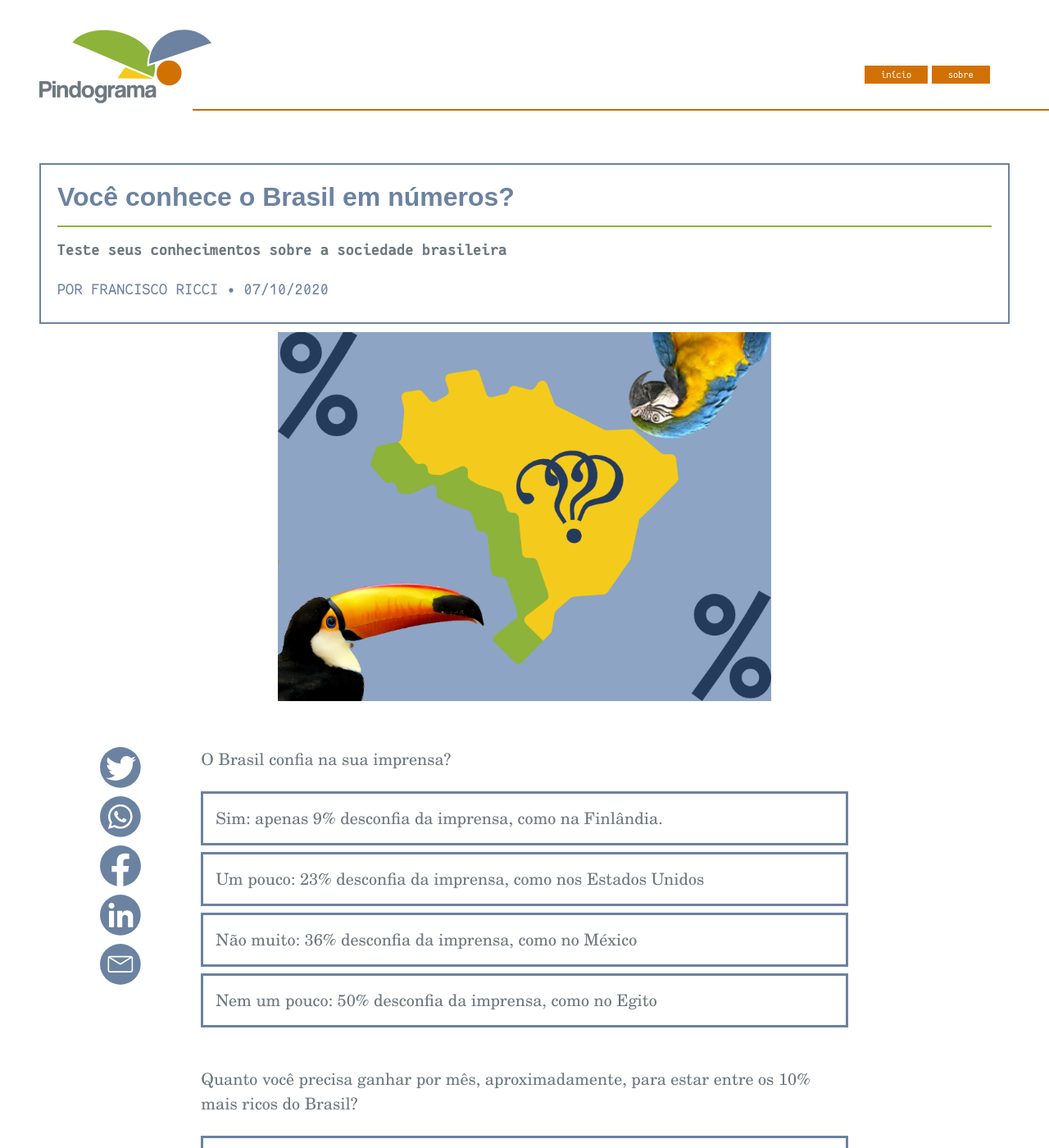
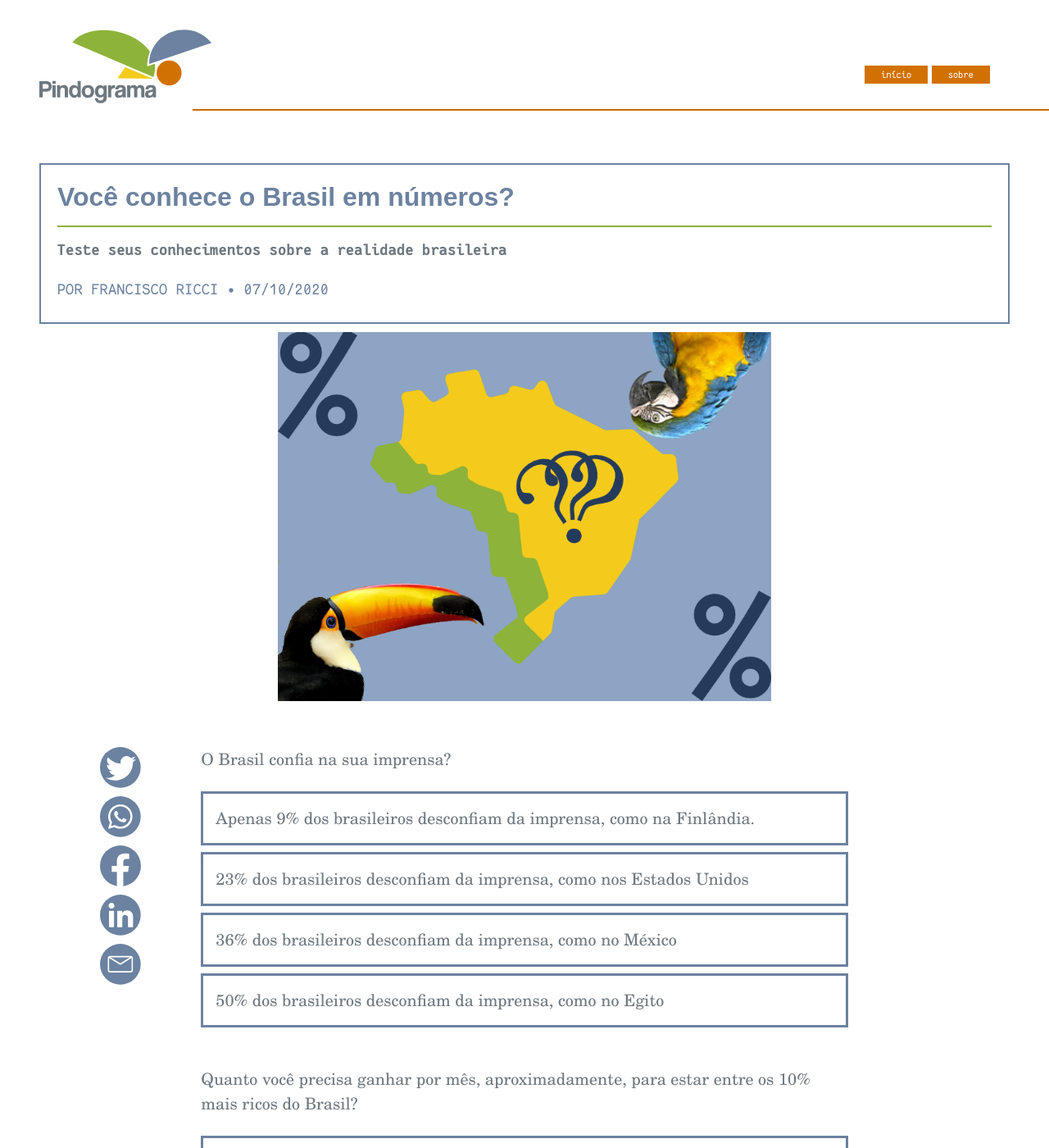
Before and after one commit to pindograma/pindograma.github.io, a Jekyll site: the page built from _posts/2020-10-07-quiz.html, in a window 1280 px wide and 1400 px high. Shown: the whole window at 82% size. Built offline with Jekyll 4.4.1, drawn with Linux system fonts in a browser that asks for light colours; some of the changed text lies outside the part shown.

Commit message:
content: fix errors on the quiz

```diff
--- a/_layouts/default.html
+++ b/_layouts/default.html
@@ -36,7 +36,7 @@
     {% seo %}
 
     {% if page.quiz == true %}
-      <link rel="stylesheet" href="/assets/css/newsquiz.css" />
+      <link rel="stylesheet" href="/assets/css/newsquiz.css?v=1" />
       <script src="https://ajax.googleapis.com/ajax/libs/jquery/3.5.1/jquery.min.js"></script>
       <script src="/assets/js/newsquiz.js" type="text/javascript"></script>
       <script>
--- a/_posts/2020-10-07-quiz.html
+++ b/_posts/2020-10-07-quiz.html
@@ -1,8 +1,8 @@
 ---
 layout: post
 title: "Você conhece o Brasil em números?"
-subtitle: "Teste seus conhecimentos sobre a sociedade brasileira"
-description: "Quiz"
+subtitle: "Teste seus conhecimentos sobre a realidade brasileira"
+description: "Teste seus conhecimentos sobre a realidade brasileira"
 author: franciscojricci
 image: /assets/post_images/quiz_brasil.png
 date: 2020-10-07
@@ -23,25 +23,25 @@ quiz: true
           text: 'O Brasil confia na sua imprensa?',
         },
         possible_answers: [{
-          answer: 'Sim: apenas 9% desconfia da imprensa, como na Finlândia.',
+          answer: 'Apenas 9% dos brasileiros desconfiam da imprensa, como na Finlândia.',
           correct: false,
           title: "Errado!",
-          text: 'De acordo com o <a href="http://www.worldvaluessurvey.org/WVSOnline.jsp">World Values Survey</a>, 36% não confiam na imprensa – nível similar ao do México.'
+          text: 'De acordo com o <a href="http://www.worldvaluessurvey.org/WVSOnline.jsp">World Values Survey</a>, 36% dos brasileiros não confiam na imprensa – nível similar ao do México.'
         }, {
-          answer: 'Um pouco: 23% desconfia da imprensa, como nos Estados Unidos',
+          answer: '23% dos brasileiros desconfiam da imprensa, como nos Estados Unidos',
           correct: false,
           title: "Errado!",
-          text: 'De acordo com o <a href="http://www.worldvaluessurvey.org/WVSOnline.jsp">World Values Survey</a>, 36% não confiam na imprensa – nível similar ao do México.'
+          text: 'De acordo com o <a href="http://www.worldvaluessurvey.org/WVSOnline.jsp">World Values Survey</a>, 36% dos brasileiros não confiam na imprensa – nível similar ao do México.'
         }, {
-          answer: 'Não muito: 36% desconfia da imprensa, como no México',
+          answer: '36% dos brasileiros desconfiam da imprensa, como no México',
           correct: true,
           title: "Correto!",
-          text: 'De acordo com o <a href="http://www.worldvaluessurvey.org/WVSOnline.jsp">World Values Survey</a>, 36% não confiam na imprensa – nível similar ao do México.'
+          text: 'De acordo com o <a href="http://www.worldvaluessurvey.org/WVSOnline.jsp">World Values Survey</a>, 36% dos brasileiros não confiam na imprensa – nível similar ao do México.'
         }, {
-          answer: 'Nem um pouco: 50% desconfia da imprensa, como no Egito',
+          answer: '50% dos brasileiros desconfiam da imprensa, como no Egito',
           correct: false,
           title: "Errado!",
-          text: 'De acordo com o <a href="http://www.worldvaluessurvey.org/WVSOnline.jsp">World Values Survey</a>, 36% não confiam na imprensa – nível similar ao do México.'
+          text: 'De acordo com o <a href="http://www.worldvaluessurvey.org/WVSOnline.jsp">World Values Survey</a>, 36% dos brasileiros não confiam na imprensa – nível similar ao do México.'
         }],
       }, {
         question: {
@@ -51,22 +51,22 @@ quiz: true
           answer: 'R$25.000',
           correct: false,
           title: "Errado!",
-          text: 'Em 2019, a renda média per capita dos brasileiros foi de R$1.439, <a href="https://www.ibge.gov.br/estatisticas/sociais/educacao/9171-pesquisa-nacional-por-amostra-de-domicilios-continua-mensal.html?edicao=19757&t=destaque">de acordo com o IBGE</a>. Quem recebe mais que R$5.214 está entre os 10% mais ricos. O 1% mais rico do Brasil, porém, tem um rendimento substancialmente maior: R$27.744 por mês!',
+          text: 'Em 2019, a renda média per capita dos brasileiros foi de R$1.439, <a href="https://www.ibge.gov.br/estatisticas/sociais/educacao/9171-pesquisa-nacional-por-amostra-de-domicilios-continua-mensal.html?edicao=19757&t=destaque">de acordo com o IBGE</a>. Quem recebe mais que <b>R$5.214</b> está entre os 10% mais ricos. O 1% mais rico do Brasil, porém, tem um rendimento substancialmente maior: R$27.744 por mês!',
         }, {
           answer: 'R$15.000',
           correct: false,
           title: "Errado!",
-          text: 'Em 2019, a renda média per capita dos brasileiros foi de R$1.439, <a href="https://www.ibge.gov.br/estatisticas/sociais/educacao/9171-pesquisa-nacional-por-amostra-de-domicilios-continua-mensal.html?edicao=19757&t=destaque">de acordo com o IBGE</a>. Quem recebe mais que R$5.214 está entre os 10% mais ricos. O 1% mais rico do Brasil, porém, tem um rendimento substancialmente maior: R$27.744 por mês!',
+          text: 'Em 2019, a renda média per capita dos brasileiros foi de R$1.439, <a href="https://www.ibge.gov.br/estatisticas/sociais/educacao/9171-pesquisa-nacional-por-amostra-de-domicilios-continua-mensal.html?edicao=19757&t=destaque">de acordo com o IBGE</a>. Quem recebe mais que <b>R$5.214</b> está entre os 10% mais ricos. O 1% mais rico do Brasil, porém, tem um rendimento substancialmente maior: R$27.744 por mês!',
         }, {
           answer: 'R$5.000',
           correct: true,
           title: "Correto!",
-          text: 'Em 2019, a renda média per capita dos brasileiros foi de R$1.439, <a href="https://www.ibge.gov.br/estatisticas/sociais/educacao/9171-pesquisa-nacional-por-amostra-de-domicilios-continua-mensal.html?edicao=19757&t=destaque">de acordo com o IBGE</a>. Quem recebe mais que R$5.214 está entre os 10% mais ricos. O 1% mais rico do Brasil, porém, tem um rendimento substancialmente maior: R$27.744 por mês!',
+          text: 'Em 2019, a renda média per capita dos brasileiros foi de R$1.439, <a href="https://www.ibge.gov.br/estatisticas/sociais/educacao/9171-pesquisa-nacional-por-amostra-de-domicilios-continua-mensal.html?edicao=19757&t=destaque">de acordo com o IBGE</a>. Quem recebe mais que <b>R$5.214</b> está entre os 10% mais ricos. O 1% mais rico do Brasil, porém, tem um rendimento substancialmente maior: R$27.744 por mês!',
         }, {
           answer: 'R$2.000',
           correct: false,
           title: "Errado!",
-          text: 'Em 2019, a renda média per capita dos brasileiros foi de R$1.439, <a href="https://www.ibge.gov.br/estatisticas/sociais/educacao/9171-pesquisa-nacional-por-amostra-de-domicilios-continua-mensal.html?edicao=19757&t=destaque">de acordo com o IBGE</a>. Quem recebe mais que R$5.214 está entre os 10% mais ricos. O 1% mais rico do Brasil, porém, tem um rendimento substancialmente maior: R$27.744 por mês!',
+          text: 'Em 2019, a renda média per capita dos brasileiros foi de R$1.439, <a href="https://www.ibge.gov.br/estatisticas/sociais/educacao/9171-pesquisa-nacional-por-amostra-de-domicilios-continua-mensal.html?edicao=19757&t=destaque">de acordo com o IBGE</a>. Quem recebe mais que <b>R$5.214</b> está entre os 10% mais ricos. O 1% mais rico do Brasil, porém, tem um rendimento substancialmente maior: R$27.744 por mês!',
         }],
       }, {
         question: {
@@ -201,44 +201,44 @@ quiz: true
           answer: 'Pouca: 10%',
           correct: false,
           title: "Errado!",
-          text: 'De acordo com a <a href="https://www.epe.gov.br/pt/abcdenergia/matriz-energetica-e-eletrica">Empresa de Pesquisa Energética</a>, 65% da energia elétrica gerada no Brasil vem de usinas hidrelétricas, 8% de biomassa e 7% de solar.'
+          text: 'De acordo com a <a href="https://www.epe.gov.br/pt/abcdenergia/matriz-energetica-e-eletrica">Empresa de Pesquisa Energética</a>, 65% da energia elétrica gerada no Brasil vem de usinas hidrelétricas, 8% de biomassa e 7% de solar. A soma é aproximadamente 80%.'
         }, {
           answer: 'Um tanto: 20%',
           correct: false,
           title: "Errado!",
-          text: 'De acordo com a <a href="https://www.epe.gov.br/pt/abcdenergia/matriz-energetica-e-eletrica">Empresa de Pesquisa Energética</a>, 65% da energia elétrica gerada no Brasil vem de usinas hidrelétricas, 8% de biomassa e 7% de solar.'
+          text: 'De acordo com a <a href="https://www.epe.gov.br/pt/abcdenergia/matriz-energetica-e-eletrica">Empresa de Pesquisa Energética</a>, 65% da energia elétrica gerada no Brasil vem de usinas hidrelétricas, 8% de biomassa e 7% de solar. A soma é aproximadamente 80%.'
         }, {
           answer: 'Bastante: 40%',
           correct: false,
           title: "Errado!",
-          text: 'De acordo com a <a href="https://www.epe.gov.br/pt/abcdenergia/matriz-energetica-e-eletrica">Empresa de Pesquisa Energética</a>, 65% da energia elétrica gerada no Brasil vem de usinas hidrelétricas, 8% de biomassa e 7% de solar.'
+          text: 'De acordo com a <a href="https://www.epe.gov.br/pt/abcdenergia/matriz-energetica-e-eletrica">Empresa de Pesquisa Energética</a>, 65% da energia elétrica gerada no Brasil vem de usinas hidrelétricas, 8% de biomassa e 7% de solar. A soma é aproximadamente 80%.'
         }, {
           answer: 'Bastante mesmo: 80%',
           correct: true,
           title: "Correto!",
-          text: 'De acordo com a <a href="https://www.epe.gov.br/pt/abcdenergia/matriz-energetica-e-eletrica">Empresa de Pesquisa Energética</a>, 65% da energia elétrica gerada no Brasil vem de usinas hidrelétricas, 8% de biomassa e 7% de solar.'
+          text: 'De acordo com a <a href="https://www.epe.gov.br/pt/abcdenergia/matriz-energetica-e-eletrica">Empresa de Pesquisa Energética</a>, 65% da energia elétrica gerada no Brasil vem de usinas hidrelétricas, 8% de biomassa e 7% de solar. A soma é aproximadamente 80%.'
         }],
       }, {
         question: {
           text: 'Os brasileiros são interessados em política?',
         },
         possible_answers: [{
-          answer: 'Muito: 78% têm interesse, como na Alemanha',
+          answer: 'Muito: 78% dos brasileiros têm interesse, como na Alemanha',
           correct: false,
           title: "Errado!",
           text: 'De acordo com o <a href="http://www.worldvaluessurvey.org/WVSOnline.jsp">World Values Survey</a>, 39% dos brasileiros têm interesse em política – nível similar ao da Argentina.'
         }, {
-          answer: 'Sim: 65% têm interesse, como nos Estados Unidos',
+          answer: 'Sim: 65% dos brasileiros têm interesse, como nos Estados Unidos',
           correct: false,
           title: "Errado!",
           text: 'De acordo com o <a href="http://www.worldvaluessurvey.org/WVSOnline.jsp">World Values Survey</a>, 39% dos brasileiros têm interesse em política – nível similar ao da Argentina.'
         }, {
-          answer: 'Só um pouco: 39% têm interesse, como na Argentina',
+          answer: 'Só um pouco: 39% dos brasileiros têm interesse, como na Argentina',
           correct: true,
           title: "Correto!",
           text: 'De acordo com o <a href="http://www.worldvaluessurvey.org/WVSOnline.jsp">World Values Survey</a>, 39% dos brasileiros têm interesse em política – nível similar ao da Argentina.'
         }, {
-          answer: 'Muito pouco: 39% têm interesse, como no Egito',
+          answer: 'Muito pouco: 28% dos brasileiros têm interesse, como no Egito',
           correct: false,
           title: "Errado!",
           text: 'De acordo com o <a href="http://www.worldvaluessurvey.org/WVSOnline.jsp">World Values Survey</a>, 39% dos brasileiros têm interesse em política – nível similar ao da Argentina.'
--- a/assets/css/newsquiz.css
+++ b/assets/css/newsquiz.css
@@ -1,5 +1,9 @@
 .possible_answer  {
     padding: .75em;
+}
+
+.bld {
+  font-weight: bold;
 }
 
 .possible_answer:hover {
```
Also changed, not shown: other parts of _posts/2020-10-07-quiz.html (+12 -12 lines).
